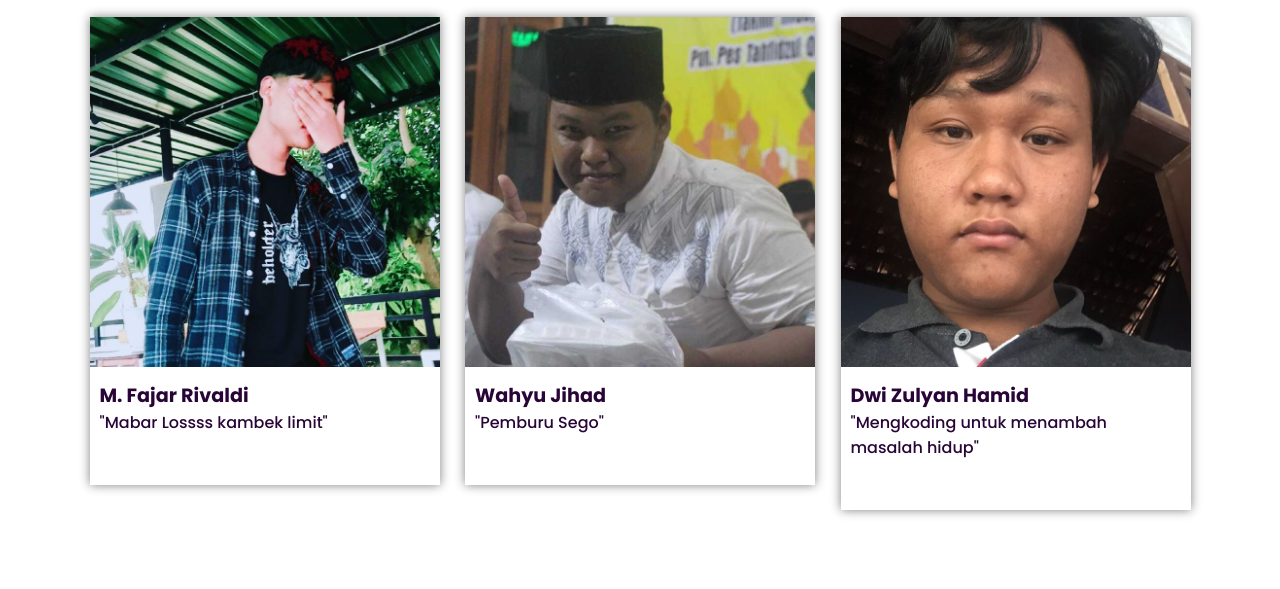
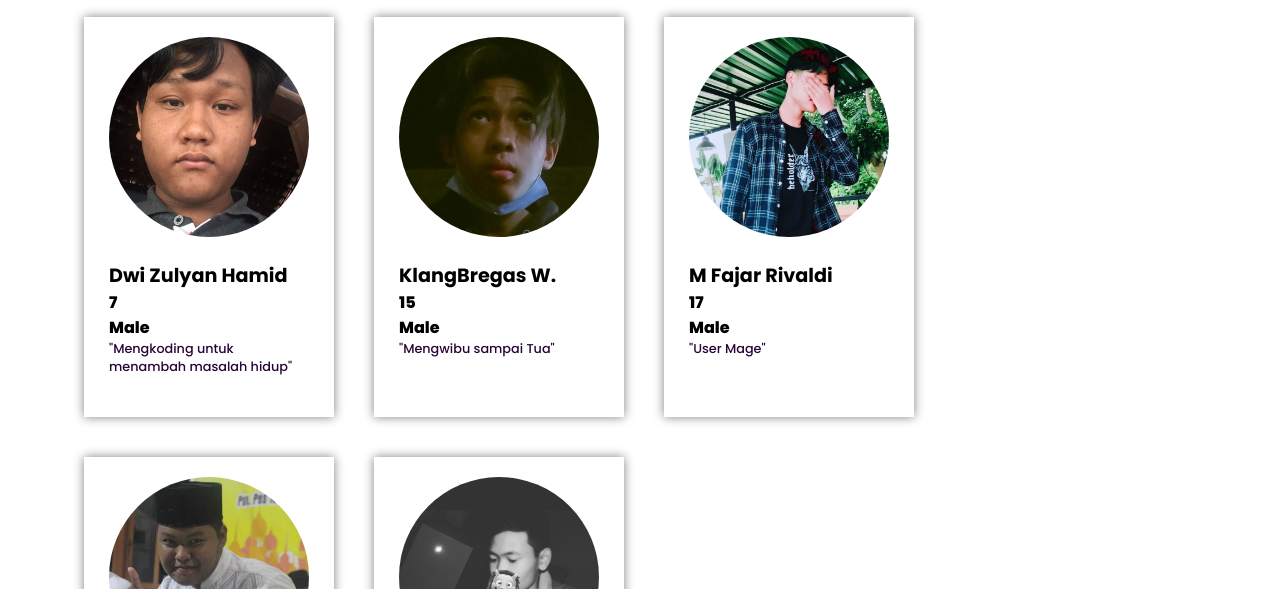
Before and after one commit to tkj4/portfolio.kelas, a plain HTML site: page docs/profile.html in a window 1280 px wide. Shown: the part 211-800 px from the top of the page. Drawn offline with Linux system fonts and the light colour scheme.

Commit message:
fix something and add more profile

```diff
--- a/docs/index.css
+++ b/docs/index.css
@@ -157,7 +157,7 @@ html {
 
 .visi-misi {
 	width: 100%;
-	height: 101vh;
+	height: 100vh;
 	text-align: center;
 }
 
--- a/docs/profile.css
+++ b/docs/profile.css
@@ -94,42 +94,53 @@ html {
     height: max-content;
     margin: 0px auto;
     display: flex;
-    justify-content: space-evenly;
     flex-wrap: wrap;
 }
 
 .card {
-    width: max-content;
-    height: max-content;
-    margin: 20px 0px;
+    width: 250px;
+    height: 400px;
+    margin: 20px 20px;
     box-shadow: 0px 0px 10px 0px grey;
 }
 
 .card-wrap {
-    width: max-content;
+    width: 80%;
     height: 100%;
     margin: 0px auto;
 }
 
 .card-wrap img {
-    width: 350px;
+    width: 200px;
+    margin: 20px 0px;
+    border-radius: 100px;
 }
 
 .title-wrap {
-    width: 330px;
+    max-width: 250px;
     height: max-content;
     margin: 0px auto;
-    padding: 10px 10px 50px 10px;
+
 }
 
 .name {
     font-family: 'poppins';
     font-weight: 700;
-    color: var(--maincolor);
     font-size: 1.2rem;
 }
 
+.absen {
+    font-family: 'poppins';
+    font-weight: 800;
+}
+
+.gender {
+    font-family: 'poppins';
+    font-weight: 800;
+}
+
 .quote {
+    font-size: .8rem;
     font-family: 'poppins';
     color: var(--maincolor);
     font-weight: 500;
@@ -195,4 +206,7 @@ html {
         width: 80%;
     }
 
+    .card {
+        margin: 20px auto;
+    }
 }
--- a/docs/profile.html
+++ b/docs/profile.html
@@ -40,13 +40,36 @@
     <div class="profile">
         <h1 class="title">Profile Kami</h1>
         <div class="profile-wrap">
-
+            <div class="card">
+                <div class="card-wrap">
+                    <img src="./img/Dwi.jpeg" alt="">
+                    <div class="title-wrap">
+                        <h2 class="name">Dwi Zulyan Hamid</h2>
+                        <p class="absen">7</p>
+                        <p class="gender">Male</p>
+                        <p class="quote">"Mengkoding untuk menambah masalah hidup"</p>
+                    </div>
+                </div>
+            </div>
+            <div class="card">
+                <div class="card-wrap">
+                    <img src="./img/Klang.jpeg" alt="">
+                    <div class="title-wrap">
+                        <h2 class="name">KlangBregas W.</h2>
+                        <p class="absen">15</p>
+                        <p class="gender">Male</p>
+                        <p class="quote">"Mengwibu sampai Tua"</p>
+                    </div>
+                </div>
+            </div>
             <div class="card">
                 <div class="card-wrap">
                     <img src="./img/Rivaldi.jpeg" alt="">
                     <div class="title-wrap">
-                        <h2 class="name">M. Fajar Rivaldi</h2>
-                        <p class="quote">"Mabar Lossss kambek limit"</p>
+                        <h2 class="name">M Fajar Rivaldi</h2>
+                        <p class="absen">17</p>
+                        <p class="gender">Male</p>
+                        <p class="quote">"User Mage"</p>
                     </div>
                 </div>
             </div>
@@ -55,20 +78,27 @@
                     <img src="./img/Wahyu.jpeg" alt="">
                     <div class="title-wrap">
                         <h2 class="name">Wahyu Jihad</h2>
+                        <p class="absen">34</p>
+                        <p class="gender">Male</p>
                         <p class="quote">"Pemburu Sego"</p>
                     </div>
                 </div>
             </div>
+
             <div class="card">
                 <div class="card-wrap">
-                    <img src="./img/Dwi.jpeg" alt="">
+                    <img src="./img/Aziz.jpeg" alt="">
                     <div class="title-wrap">
-                        <h2 class="name">Dwi Zulyan Hamid</h2>
-                        <p class="quote">"Mengkoding untuk menambah masalah hidup"</p>
+                        <h2 class="name">M Aziz Syukron</h2>
+                        <p class="absen">32</p>
+                        <p class="gender">Male</p>
+                        <p class="quote">"Tidur untuk bermimpi Bangun untuk mewujudkan mimpi"</p>
                     </div>
                 </div>
             </div>
+
         </div>
+    </div>
     </div>
 
     <!-- Javascript -->
```
Also changed, not shown: docs/img/Aziz.jpeg (added), docs/img/Klang.jpeg (added).
